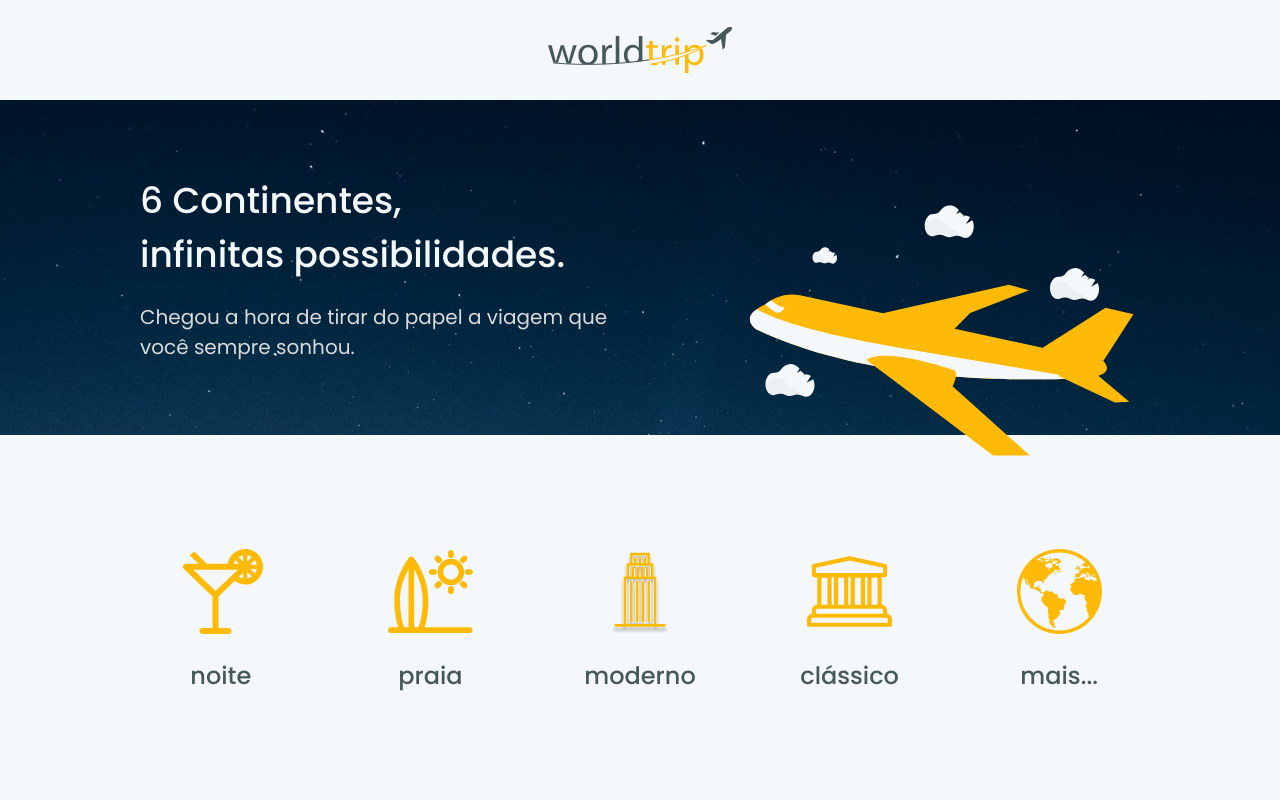
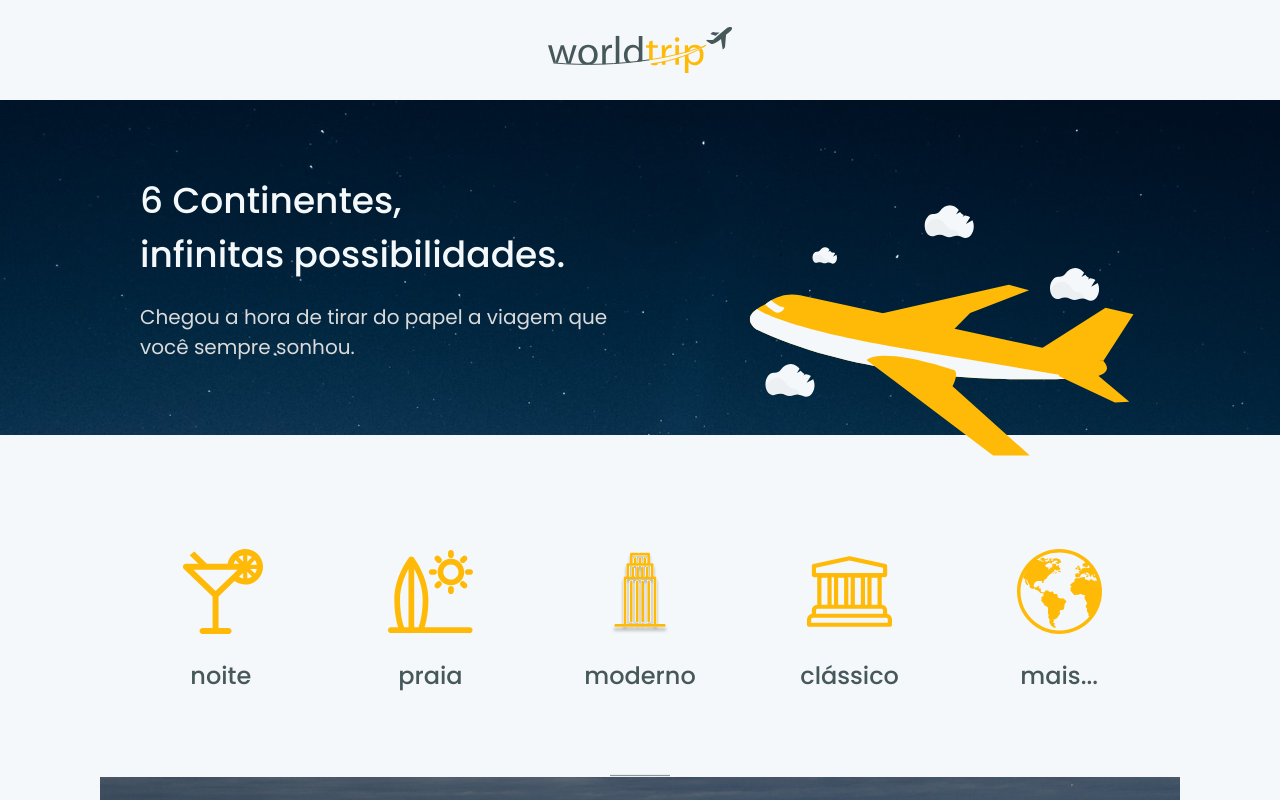
Before and after one commit to matosgabriel/ignite-reactjs-desafio06, a Next.js app: page / in a window 1280 px wide. Shown: the top 800 px of the page. Built offline with nearby package versions, Linux system fonts and the light colour scheme; grey boxes are pictures that could not be loaded.

Commit message:
Creating divider in Travel types list

```diff
--- a/src/components/TravelTypesItem.tsx
+++ b/src/components/TravelTypesItem.tsx
@@ -7,8 +7,6 @@ interface TravelTypesItemProps {
 
 function TravelTypesItem({ title, iconSrc }: TravelTypesItemProps) {
   const breakpoint = useBreakpoint();
-
-  console.log(breakpoint);
 
   return (
     <Flex
--- a/src/pages/index.tsx
+++ b/src/pages/index.tsx
@@ -1,4 +1,11 @@
-import { Flex, Grid, Image, Text, useBreakpoint } from '@chakra-ui/react';
+import {
+  Flex,
+  Grid,
+  Image,
+  Text,
+  Divider,
+  useBreakpoint,
+} from '@chakra-ui/react';
 import { Navigation, Pagination } from 'swiper';
 import { Swiper, SwiperSlide } from 'swiper/react';
 
@@ -68,12 +75,14 @@ export default function Home() {
       {/** Travel types */}
       <Flex
         m={{
-          base: '36px 50px',
-          sm: '36px 76px',
-          md: '62px 94px',
-          lg: '78px 110px',
-          xl: '114px 140px',
+          base: '36px 50px 0',
+          sm: '36px 76px 0',
+          md: '62px 94px 0',
+          lg: '78px 110px 0',
+          xl: '114px 140px 0',
         }}
+        flexDir='column'
+        align='center'
       >
         <Grid
           templateColumns={{
@@ -94,8 +103,17 @@ export default function Home() {
           <TravelTypesItem title='clássico' iconSrc='/classic_icon.svg' />
           <TravelTypesItem title='mais...' iconSrc='/more_icon.svg' />
         </Grid>
+
+        <Divider
+          height='1px'
+          bg='gray.800'
+          w='60px'
+          mt={{ base: '36px', xl: '80px' }}
+          border='1px solid gray.800'
+        />
       </Flex>
 
+      <Flex m={{ base: '0', md: '0 40px', lg: '0 60px', xl: '0 100px' }}>
         <Swiper
           modules={[Navigation, Pagination]}
           pagination={{
@@ -147,6 +165,7 @@ export default function Home() {
             />
           </SwiperSlide>
         </Swiper>
+      </Flex>
     </>
   );
 }
```
Lines whose indentation alone changed are shown as unchanged.
